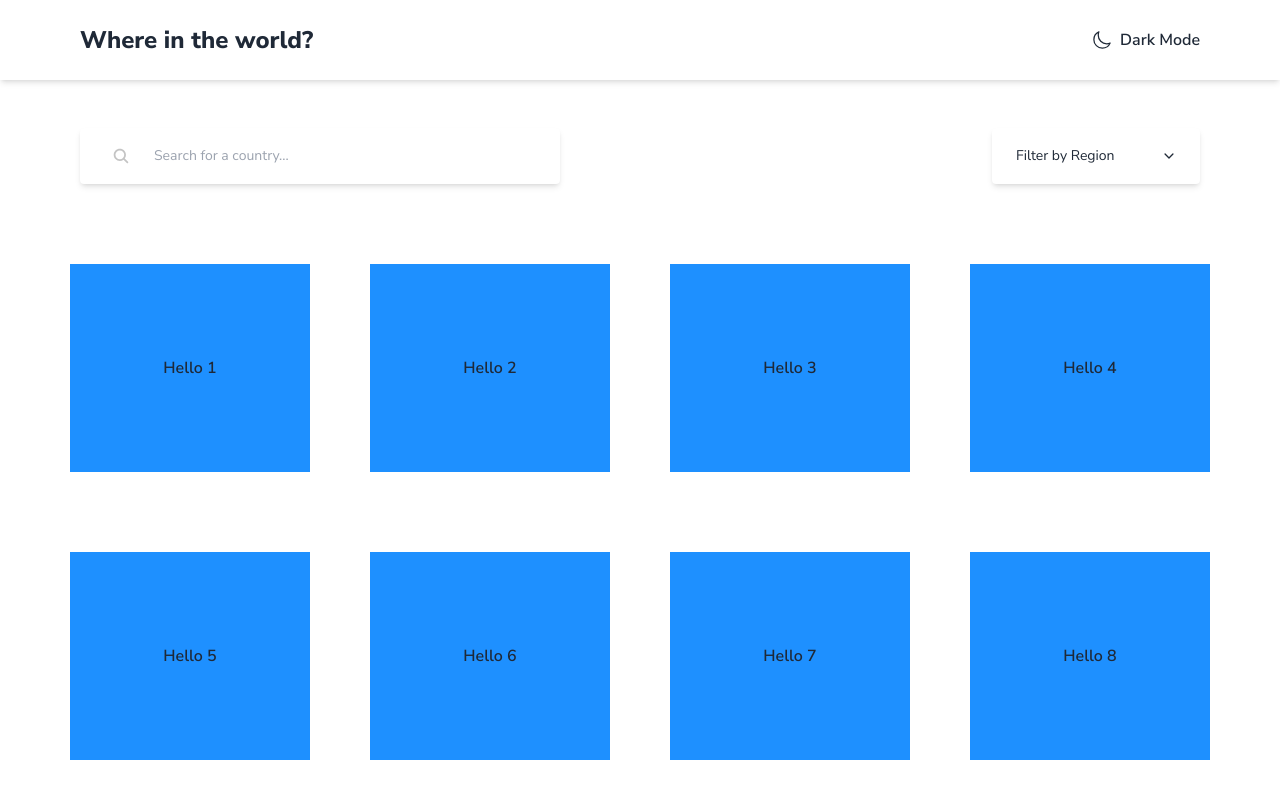
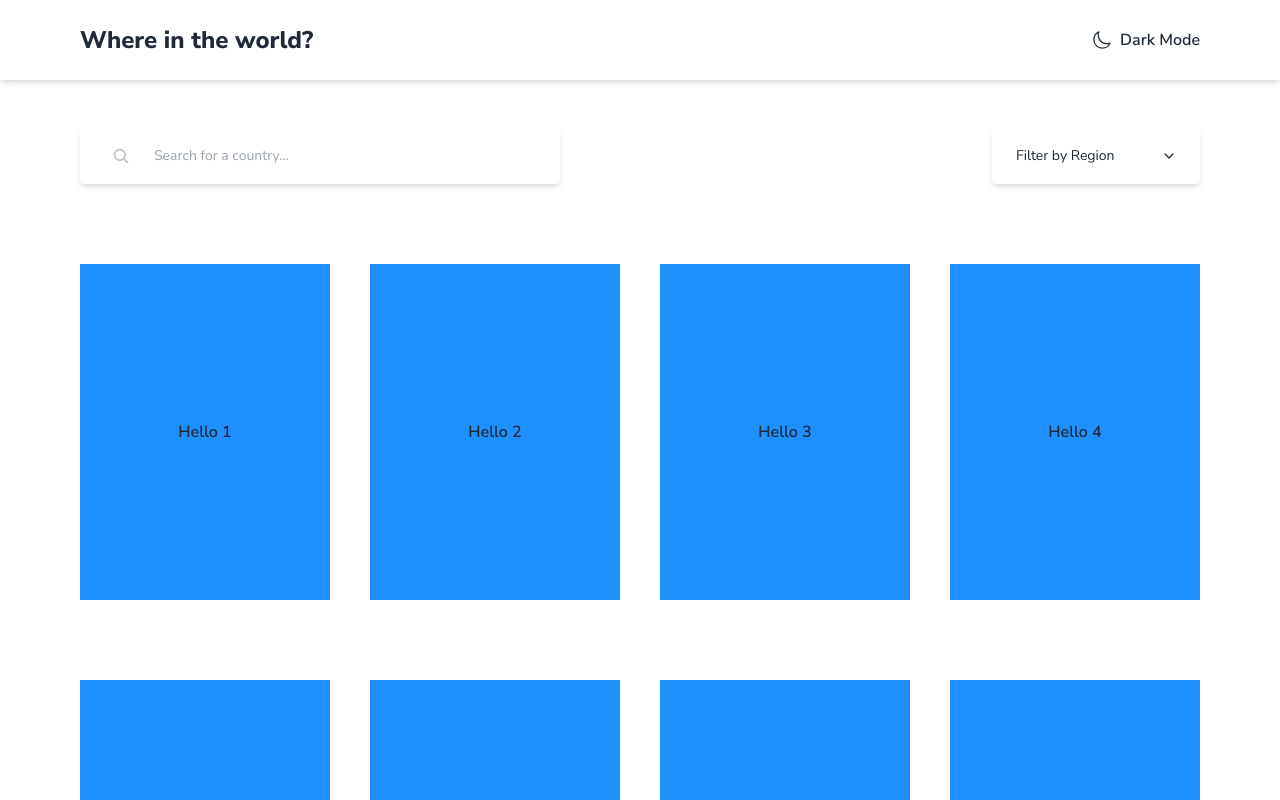
Before and after one commit to gfunk77/react-fem, a React (Vite) app in the folder rest-countries/: page /countries in a window 1280 px wide. Shown: the top 800 px of the page. Built offline with nearby package versions, Linux system fonts and the light colour scheme.

Commit message:
style tweeks

```diff
--- a/rest-countries/src/components/Search.jsx
+++ b/rest-countries/src/components/Search.jsx
@@ -2,8 +2,8 @@ import { IoSearch } from 'react-icons/io5';
 
 function Search() {
   return (
-    <label className="input flex items-center gap-6 md:w-[480px] text-xs leading-5 font-normal border-none rounded shadow-md pl-8 md:text-sm md:h-14">
-      <IoSearch style={{ color: 'C4C4C4' }} className="text-base font-semibold md:text-lg" />
+    <label className="input flex items-center gap-6 sm:w-1/2 md:w-[480px] text-xs leading-5 font-normal border-none rounded shadow-md pl-8 md:text-sm md:h-14">
+      <IoSearch className="text-base text-[#c4c4c4] font-semibold md:text-lg" />
       <input type="search" className="grow" placeholder="Search for a country..." />
     </label>
   );
--- a/rest-countries/src/pages/BaseLayout.jsx
+++ b/rest-countries/src/pages/BaseLayout.jsx
@@ -8,7 +8,7 @@ function BaseLayout() {
         <Logo>Where in the world?</Logo>
         <ThemeToggle />
       </Navbar>
-      <div className="mt-6 md:mt-12 px-4 md:px-20 grid gap-y-10 md:gap-y-20 sm:grid-cols-2 lg:grid-cols-3 xl:grid-cols-4 sm:gap-x-20 transition-all">
+      <div className="px-4 md:px-20 mt-6 md:mt-12 grid sm:grid-cols-2 lg:grid-cols-3 xl:grid-cols-4 2xl:grid-cols-5 gap-y-10 md:gap-y-20 sm:gap-x-10  transition-all">
         <Outlet />
       </div>
     </>
--- a/rest-countries/src/pages/Landing.jsx
+++ b/rest-countries/src/pages/Landing.jsx
@@ -13,7 +13,7 @@ function Landing() {
       {placeholders.map((placeholder) => (
         <div
           key={placeholder}
-          className="h-52 bg-[dodgerblue] w-full min-w-[240px] justify-self-center flex items-center justify-center">
+          className="h-[336px] w-full max-w-[264px] bg-[dodgerblue]  justify-self-center flex items-center justify-center">
           {placeholder}
         </div>
       ))}
```
